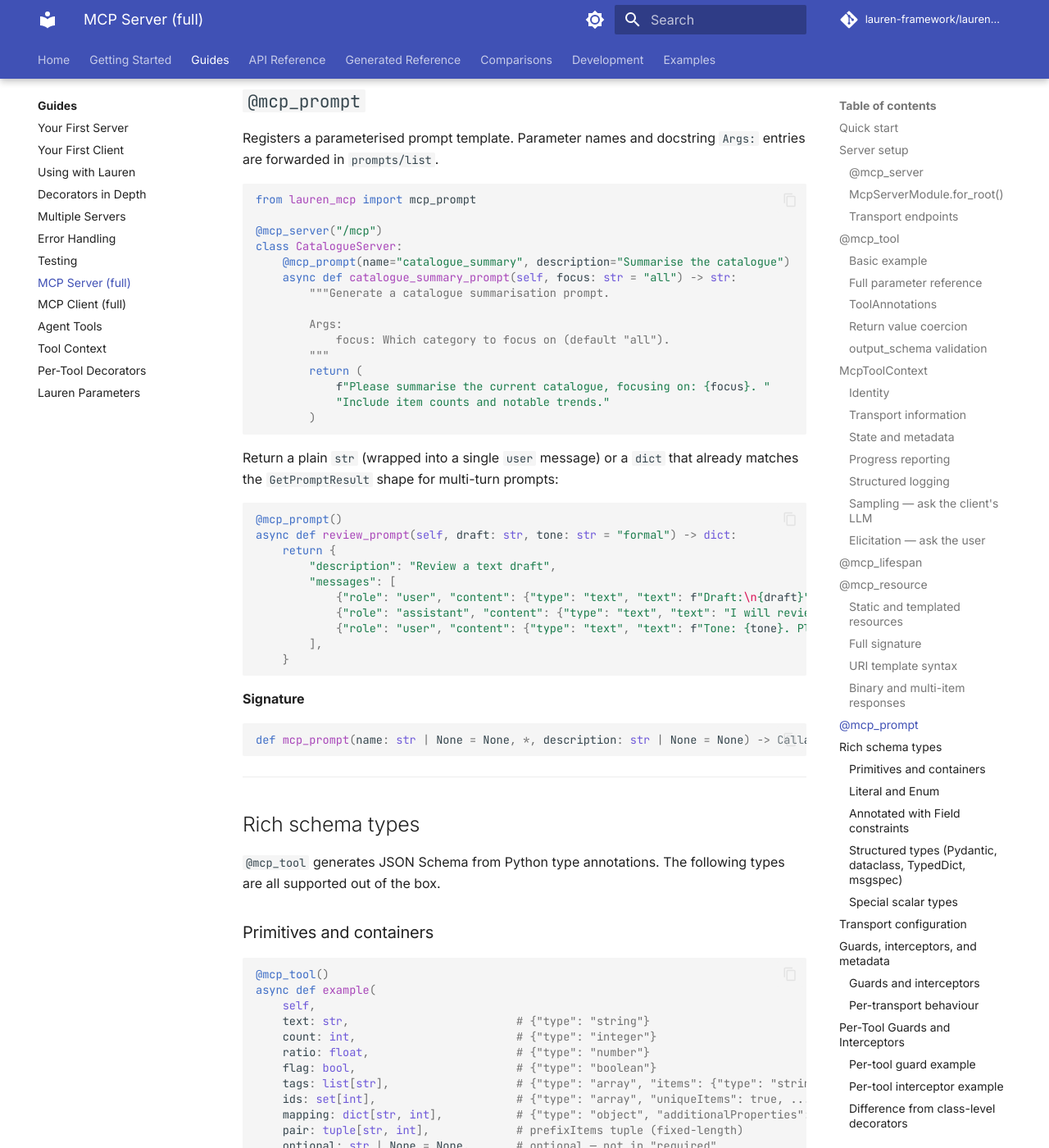
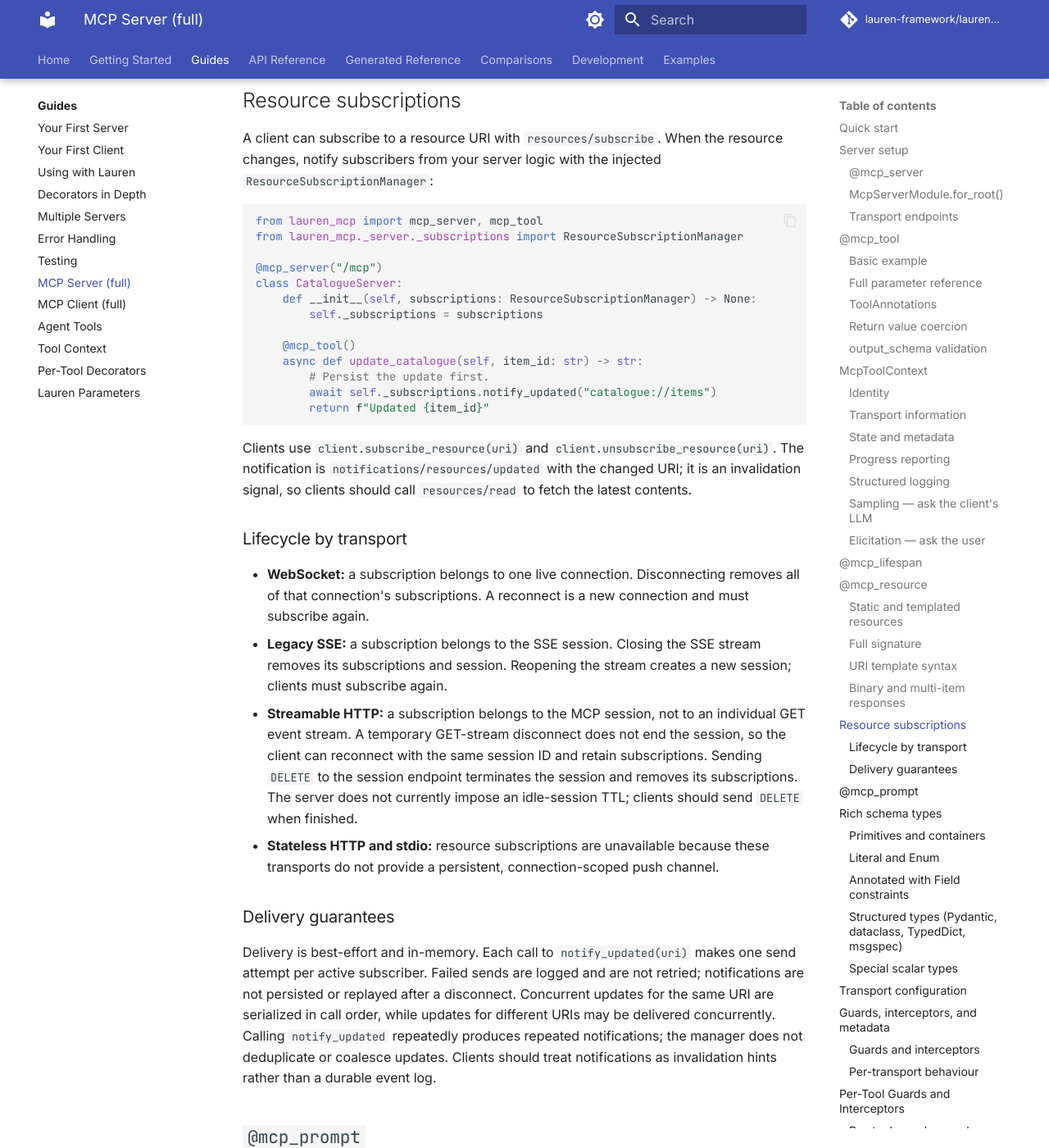
Before and after one commit to lauren-framework/lauren-mcp, an MkDocs documentation site: the page built from docs/guides/mcp-server.md, in a window 1280 px wide and 1400 px high, scrolled down 13527 px. Shown: the whole window at 82% size. Built offline with MkDocs 1.6.1 and Material for MkDocs 9.7.7, drawn with Linux system fonts in a browser that asks for light colours; comment, search, counter and statistics services are not loaded; the version menu is left out.

Commit message:
docs(subscriptions): define transport lifecycle and delivery guarantees

````diff
--- a/docs/guides/mcp-server.md
+++ b/docs/guides/mcp-server.md
@@ -613,6 +613,61 @@ async def bundle(self, name: str) -> ResourceResult:
 ```
 
 ---
+
+## Resource subscriptions
+
+A client can subscribe to a resource URI with `resources/subscribe`. When the
+resource changes, notify subscribers from your server logic with the injected
+`ResourceSubscriptionManager`:
+
+```python
+from lauren_mcp import mcp_server, mcp_tool
+from lauren_mcp._server._subscriptions import ResourceSubscriptionManager
+
+@mcp_server("/mcp")
+class CatalogueServer:
+    def __init__(self, subscriptions: ResourceSubscriptionManager) -> None:
+        self._subscriptions = subscriptions
+
+    @mcp_tool()
+    async def update_catalogue(self, item_id: str) -> str:
+        # Persist the update first.
+        await self._subscriptions.notify_updated("catalogue://items")
+        return f"Updated {item_id}"
+```
+
+Clients use `client.subscribe_resource(uri)` and
+`client.unsubscribe_resource(uri)`. The notification is
+`notifications/resources/updated` with the changed URI; it is an invalidation
+signal, so clients should call `resources/read` to fetch the latest contents.
+
+### Lifecycle by transport
+
+- **WebSocket:** a subscription belongs to one live connection. Disconnecting
+  removes all of that connection's subscriptions. A reconnect is a new
+  connection and must subscribe again.
+- **Legacy SSE:** a subscription belongs to the SSE session. Closing the SSE
+  stream removes its subscriptions and session. Reopening the stream creates
+  a new session; clients must subscribe again.
+- **Streamable HTTP:** a subscription belongs to the MCP session, not to an
+  individual GET event stream. A temporary GET-stream disconnect does not end
+  the session, so the client can reconnect with the same session ID and retain
+  subscriptions. Sending `DELETE` to the session endpoint terminates the
+  session and removes its subscriptions. The server does not currently impose
+  an idle-session TTL; clients should send `DELETE` when finished.
+- **Stateless HTTP and stdio:** resource subscriptions are unavailable because
+  these transports do not provide a persistent, connection-scoped push channel.
+
+### Delivery guarantees
+
+Delivery is best-effort and in-memory. Each call to `notify_updated(uri)`
+makes one send attempt per active subscriber. Failed sends are logged and are
+not retried; notifications are not persisted or replayed after a disconnect.
+Concurrent updates for the same URI are serialized in call order, while
+updates for different URIs may be delivered concurrently. Calling
+`notify_updated` repeatedly produces repeated notifications; the manager
+does not deduplicate or coalesce updates. Clients should treat notifications
+as invalidation hints rather than a durable event log.
 
 ## `@mcp_prompt`
 
````
